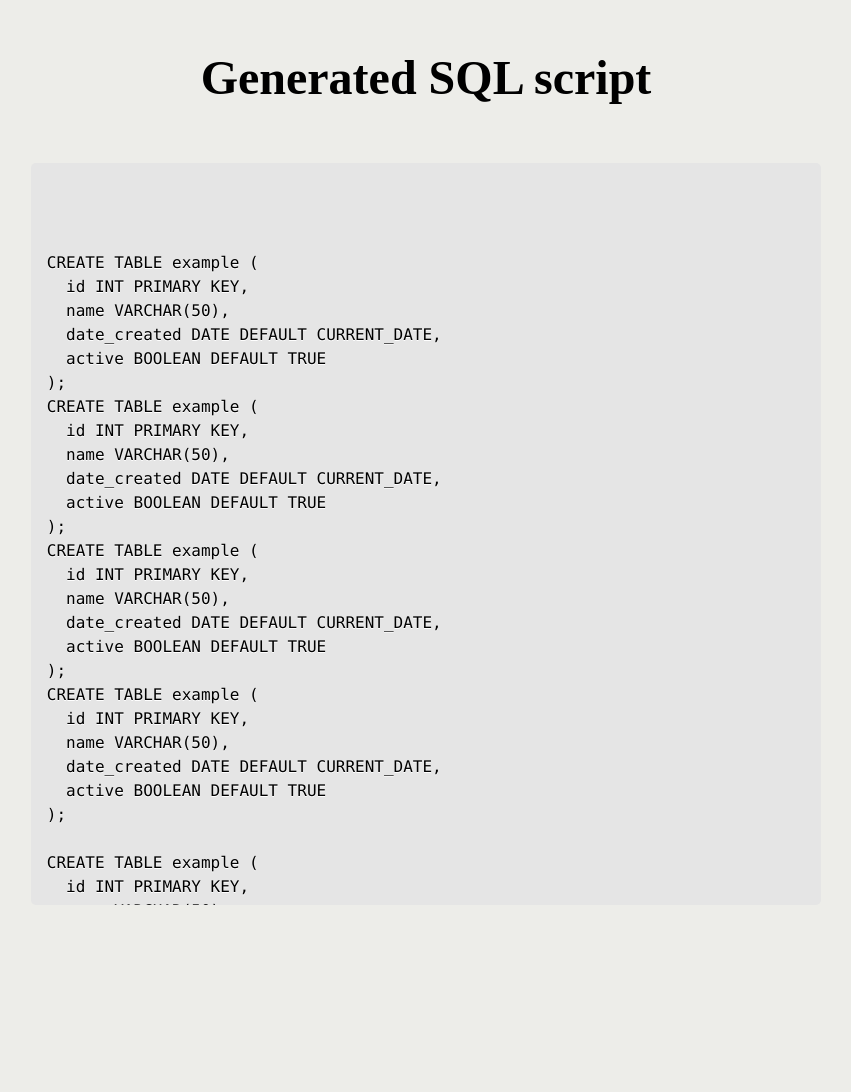
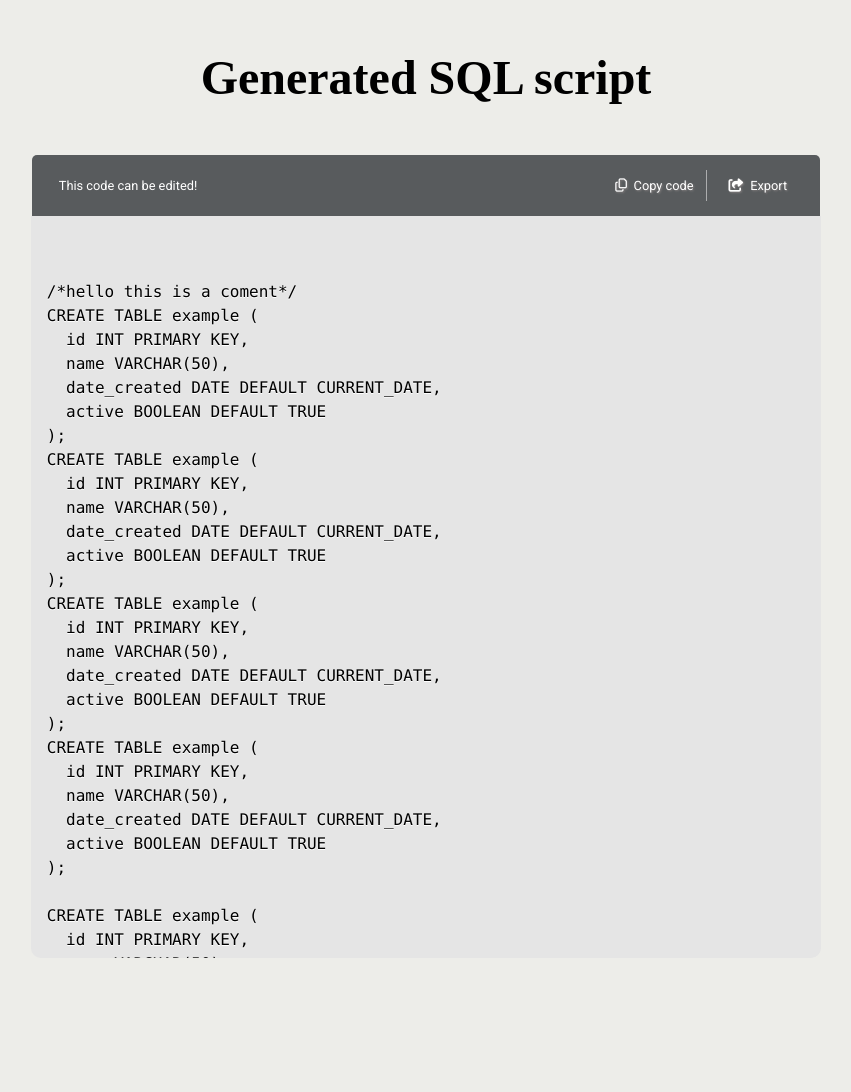
Before and after one commit to fayfay00/genrate_code_from_uml_diagram, a Django app: template templates/generated.html in a window 1280 px wide. Shown: the top 1092 px of the page, without its empty margins (214-1065 px from the left). Run offline with Django 4.2, Linux system fonts and the light colour scheme; the template is opened without the code that fills it, so the values that code supplies are empty; some libraries are stand-ins or nearby versions.

Commit message:
adding some style changes

```diff
--- a/static/style.css
+++ b/static/style.css
@@ -7,13 +7,14 @@ textarea {
   height: 200px;
   padding: 10px;
   font-size: 16px;
+  font-weight: ;
 }
 
 #submitBtn {
   margin-top: 20px;
   padding: 10px 20px;
   font-size: 16px;
-  background-color: #00b0ff;
+  background-color: rgb(133, 128, 128);
   color: #fff;
   border: none;
   border-radius: 5px;
@@ -21,6 +22,7 @@ textarea {
 }
 
 #output {
+  justify-content: right;
   margin-top: 20px;
   font-size: 16px;
   background-color: #e0e0e0;
--- a/templates/generated.html
+++ b/templates/generated.html
@@ -5,6 +5,15 @@
     <link
       rel="stylesheet"
       href="https://cdnjs.cloudflare.com/ajax/libs/prism/1.24.1/themes/prism.min.css"
+    />
+    <link
+      href="https://fonts.googleapis.com/css2?family=Roboto:wght@400;700&display=swap"
+      rel="stylesheet"
+    />
+    <link
+      rel="stylesheet"
+      href="https://kit.fontawesome.com/813e80b263.css"
+      crossorigin="anonymous"
     />
 
     <style>
@@ -26,15 +35,14 @@
       }
 
       .token.number {
-        color: red;
+        color: green;
       }
       body {
         background-color: #edede9;
       }
       pre {
         box-shadow: 1px 1px 2px rgba(0, 0, 0, 0, 3);
-        border: 1px solid #aaa;
-        border-radius: 5px;
+        border-radius: 0 0 10px 10px;
         width: 60%;
         height: 60vh;
         overflow-y: scroll;
@@ -46,6 +54,7 @@
       }
       pre.language-sql {
         background-color: #e5e5e5;
+        margin-top: 0;
       }
       h1 {
         font-size: 48px;
@@ -55,19 +64,68 @@
         margin-top: 50px;
         margin-bottom: 50px;
       }
+      .above_code {
+        padding: 15px;
+        background-color: #585b5d;
+        color: white;
+        display: flex;
+        margin: 0 auto;
+        justify-content: space-between;
+        border-radius: 5px 5px 0 0;
+        width: 60%;
+      }
+      #copy_btn,
+      #export_btn {
+        background-color: #585b5d;
+        border: none;
+        padding: 8px 12px;
+        color: #fff;
+        cursor: pointer;
+        text-shadow: 1px 1px 2px rgba(133, 128, 128, 1);
+        margin-right: 6px;
+      }
+      #copy_btn {
+        border-right: 1px solid rgba(255, 255, 255, 0.5);
+      }
+      span {
+        margin-left: 3px;
+        font-family: "Roboto", sans-serif;
+        font-size: 0.8rem;
+        font-weight: 400px;
+      }
+      .right_text {
+        font-family: "Roboto", sans-serif;
+        font-size: 0.8rem;
+        padding: 8px 12px;
+      }
     </style>
     <script src="https://cdnjs.cloudflare.com/ajax/libs/prism/1.24.1/prism.min.js"></script>
     <script src="https://cdnjs.cloudflare.com/ajax/libs/prism/1.24.1/components/prism-sql.min.js"></script>
     <script src="https://cdn.jsdelivr.net/npm/prismjs/components/prism-tsql.min.js"></script>
     <script src="https://cdnjs.cloudflare.com/ajax/libs/prism/1.24.1/plugins/normalize-whitespace/prism-normalize-whitespace.min.js"></script>
+    <script
+      src="https://kit.fontawesome.com/813e80b263.js"
+      crossorigin="anonymous"
+    ></script>
   </head>
   <body>
     <h1>Generated SQL script</h1>
+    <div class="above_code">
+      <div class="right_text">This code can be edited!</div>
+      <div>
+        <button id="copy_btn" type="button">
+          <i class="fa-regular fa-copy"></i> <span>Copy code </span>
+        </button>
+        <button id="export_btn" type="button">
+          <i class="fa-solid fa-share-from-square"></i> <span>Export </span>
+        </button>
+      </div>
+    </div>
     <div style="display: flex; justify-content: center">
       <pre>
 		<code class="language-sql" contenteditable="true"  >
 
-
+/*hello this is a coment*/
 CREATE TABLE example (
   id INT PRIMARY KEY,
   name VARCHAR(50),
@@ -100,13 +158,6 @@ CREATE TABLE example (
   active BOOLEAN DEFAULT TRUE
 );
 
-CREATE TABLE example (
-  id INT PRIMARY KEY,
-  name VARCHAR(50),
-  date_created DATE DEFAULT CURRENT_DATE,
-  active BOOLEAN DEFAULT TRUE
-);
-
 	</code>
 </pre>
     </div>
```
